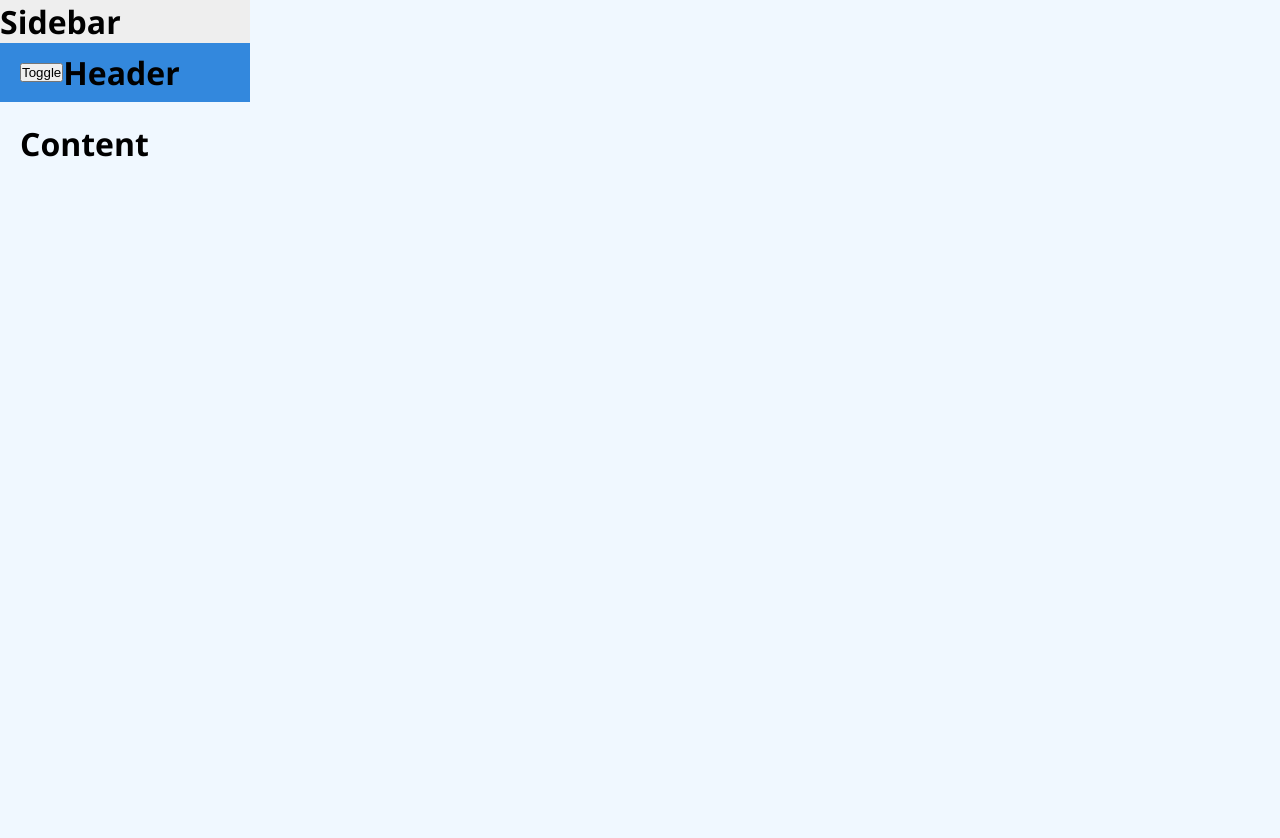
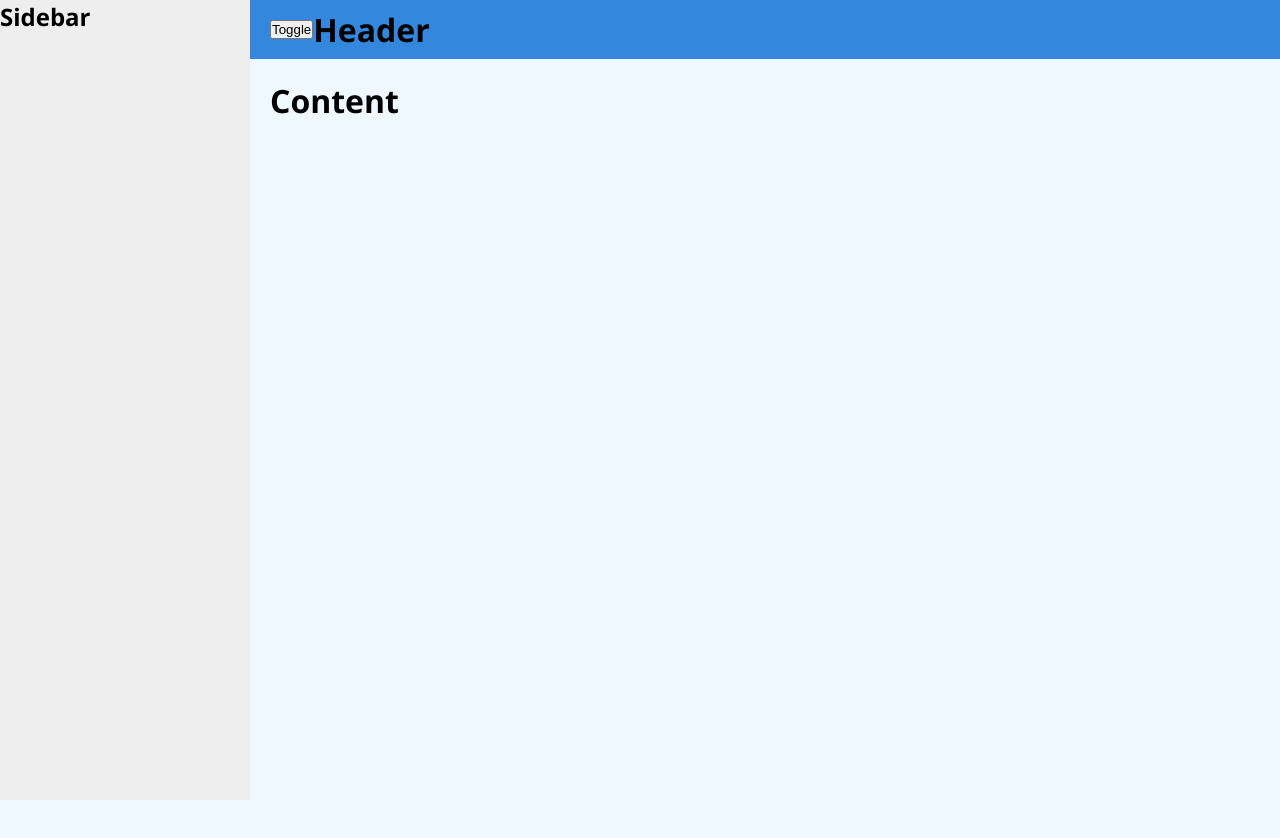
Before and after one commit to pellizzetti/goreact-desafio-02, a React (Create React App) app: page / in a window 1280 px wide. Shown: the top 838 px of the page. After the commit the page ends 800 px from the top, so only its background shows below. Built offline with nearby package versions, Linux system fonts and the light colour scheme.

Commit message:
Ajusta estilo da estrutura

```diff
--- a/src/components/SideBar/styles.js
+++ b/src/components/SideBar/styles.js
@@ -1,6 +1,6 @@
 import styled from 'styled-components';
 
-const Container = styled.div`
+const Container = styled.aside`
   flex-shrink: 0;
   background-color: #eee;
   overflow-x: hidden;
--- a/src/styles/global.js
+++ b/src/styles/global.js
@@ -13,11 +13,16 @@ injectGlobal`
   }
 
   body {
+    font-family: 'Segoe UI', 'Helvetica', sans-serif;
     background: aliceblue;
     text-rendering: optimizeLegibility !important;
     -webkit-font-smoothing: antialiased;
+  }
+
+  body > div {
     display: flex;
     flex-direction: row;
-    font-family: 'Segoe UI', 'Helvetica', sans-serif;
+    width: 100%;
+    height: 100%;
   }
 `;
```
